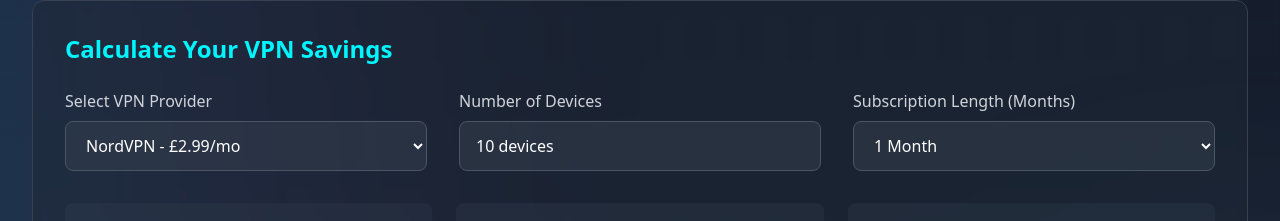
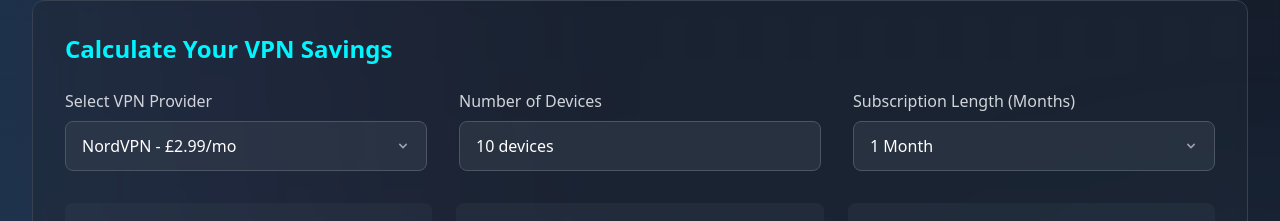
Before and after one commit to GergulasBalint/bestvpn, a React (Vite) app: page /compare-costs in a window 1280 px wide. Shown: the part 566-787 px from the top of the page. Built offline with nearby package versions, Linux system fonts and the light colour scheme.

Commit message:
limits added again AGAIN  again AGAIN agaiiin again again

```diff
--- a/src/components/VPNPriceCalculator.tsx
+++ b/src/components/VPNPriceCalculator.tsx
@@ -35,17 +35,31 @@ const VPNPriceCalculator: React.FC = () => {
       <div className="grid grid-cols-1 md:grid-cols-3 gap-8">
         <div>
           <label className="block text-gray-300 mb-2">Select VPN Provider</label>
+          <div className="relative">
             <select
               value={selectedVpnId}
               onChange={(e) => setSelectedVpnId(e.target.value)}
-            className="w-full px-4 py-3 bg-gray-700/50 border border-gray-600 rounded-lg text-white"
+              className="w-full px-4 py-3 bg-gray-700/50 border border-gray-600 rounded-lg text-white
+                focus:outline-none focus:border-cyber-blue appearance-none cursor-pointer
+                hover:bg-gray-600/50 transition-colors duration-200"
             >
               {vpnTableData.map(vpn => (
-              <option key={vpn.id} value={vpn.id}>
+                <option
+                  key={vpn.id}
+                  value={vpn.id}
+                  className="bg-gray-800 hover:bg-gray-700 py-2"
+                >
                   {vpn.name} - {vpn.price}/mo
                 </option>
               ))}
             </select>
+            {/* Custom dropdown arrow */}
+            <div className="pointer-events-none absolute inset-y-0 right-0 flex items-center px-4 text-gray-400">
+              <svg className="fill-current h-4 w-4" xmlns="http://www.w3.org/2000/svg" viewBox="0 0 20 20">
+                <path d="M5.293 7.293a1 1 0 011.414 0L10 10.586l3.293-3.293a1 1 0 111.414 1.414l-4 4a1 1 0 01-1.414 0l-4-4a1 1 0 010-1.414z" />
+              </svg>
+            </div>
+          </div>
         </div>
 
         <div>
@@ -57,15 +71,25 @@ const VPNPriceCalculator: React.FC = () => {
 
         <div>
           <label className="block text-gray-300 mb-2">Subscription Length (Months)</label>
+          <div className="relative">
             <select
               value={months}
               onChange={(e) => setMonths(parseInt(e.target.value))}
-            className="w-full px-4 py-3 bg-gray-700/50 border border-gray-600 rounded-lg text-white"
+              className="w-full px-4 py-3 bg-gray-700/50 border border-gray-600 rounded-lg text-white
+                focus:outline-none focus:border-cyber-blue appearance-none cursor-pointer
+                hover:bg-gray-600/50 transition-colors duration-200"
             >
               <option value={1}>1 Month</option>
               <option value={12}>12 Months</option>
               <option value={24}>24 Months</option>
             </select>
+            {/* Custom dropdown arrow */}
+            <div className="pointer-events-none absolute inset-y-0 right-0 flex items-center px-4 text-gray-400">
+              <svg className="fill-current h-4 w-4" xmlns="http://www.w3.org/2000/svg" viewBox="0 0 20 20">
+                <path d="M5.293 7.293a1 1 0 011.414 0L10 10.586l3.293-3.293a1 1 0 111.414 1.414l-4 4a1 1 0 01-1.414 0l-4-4a1 1 0 010-1.414z" />
+              </svg>
+            </div>
+          </div>
         </div>
       </div>
 
```
Lines whose indentation alone changed are shown as unchanged.
